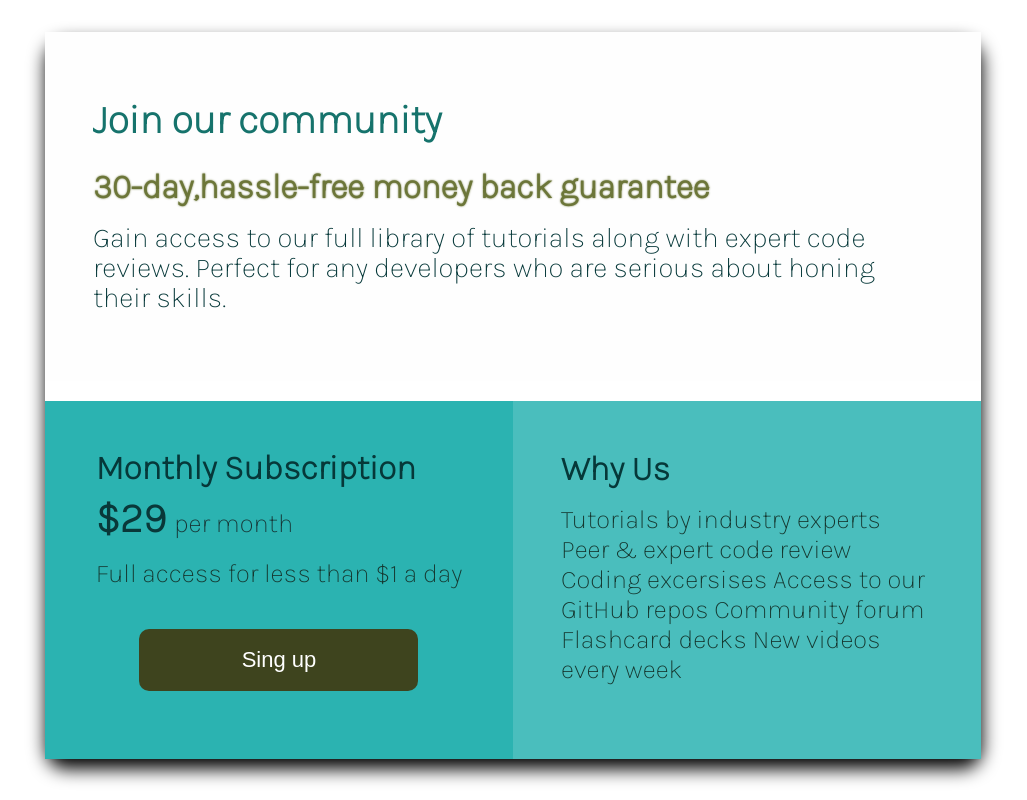
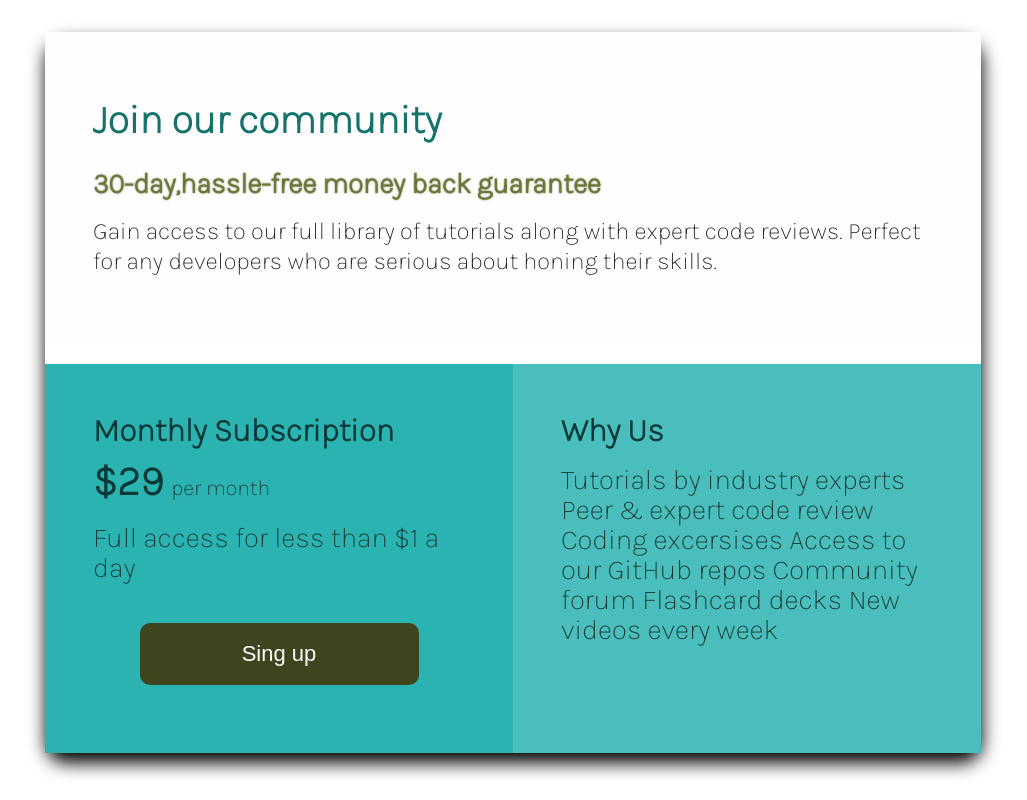
Before and after one commit to Danikuk/Single-price-grid-component, a plain HTML site: page index.html in a window 1280 px wide. Shown: the whole page, without its empty margins (127-1154 px from the left). Drawn offline with Linux system fonts and the light colour scheme.

Commit message:
some changes

```diff
--- a/index.html
+++ b/index.html
@@ -17,7 +17,7 @@
         <div class="row">
           <article class="card join-community-wrapp">
             <h1>Join our community</h1>
-            <h3>30-day,hassle-free money back guarantee</h3>
+            <h2>30-day,hassle-free money back guarantee</h2>
             <p>
               Gain access to our full library of tutorials along with expert
               code reviews. Perfect for any developers who are serious about
--- a/style.scss
+++ b/style.scss
@@ -42,6 +42,7 @@
   // Styles for various headings
 
   h1 {
+    font-size: 1.75rem;
     padding-top: 16px;
     margin-bottom: 24px;
     color: #16736c;
@@ -57,7 +58,7 @@
     font-weight: 800;
 
     @media screen and (min-width: 768px) {
-      font-size: 34px;
+      font-size: 2rem;
     }
   }
 
@@ -65,9 +66,10 @@
     margin-bottom: 20px;
     color: #15372f;
     line-height: 30px;
+    font-size: 1.25rem;
 
     @media screen and (min-width: 768px) {
-      font-size: 26px;
+      font-size: 1.75rem;
     }
   }
 
@@ -84,6 +86,11 @@
   span {
     color: #173535;
     margin-left: 8px;
+    font-size: 1.15rem;
+
+    @media screen and (min-width: 768px) {
+      font-size: 1.35rem;
+    }
   }
 }
 
@@ -93,16 +100,23 @@
   background-color: #fefefe;
   margin-bottom: 20px;
 
-  h3 {
+  h2 {
+    margin-bottom: 16px;
+    font-size: 1.2rem;
     color: #6c7639;
     text-shadow: 0 0 2px #6c7639;
+
+    @media screen and (min-width: 768px) {
+      font-size: 1.75rem;
+    }
   }
 
   p {
-    color: #063839;
+    color: #251f1f;
+    font-size: 1.2rem;
 
     @media screen and (min-width: 768px) {
-      font-size: 28px;
+      font-size: 1.5rem;
     }
   }
 }
```
Also changed, not shown: style.css, 1 other file.
